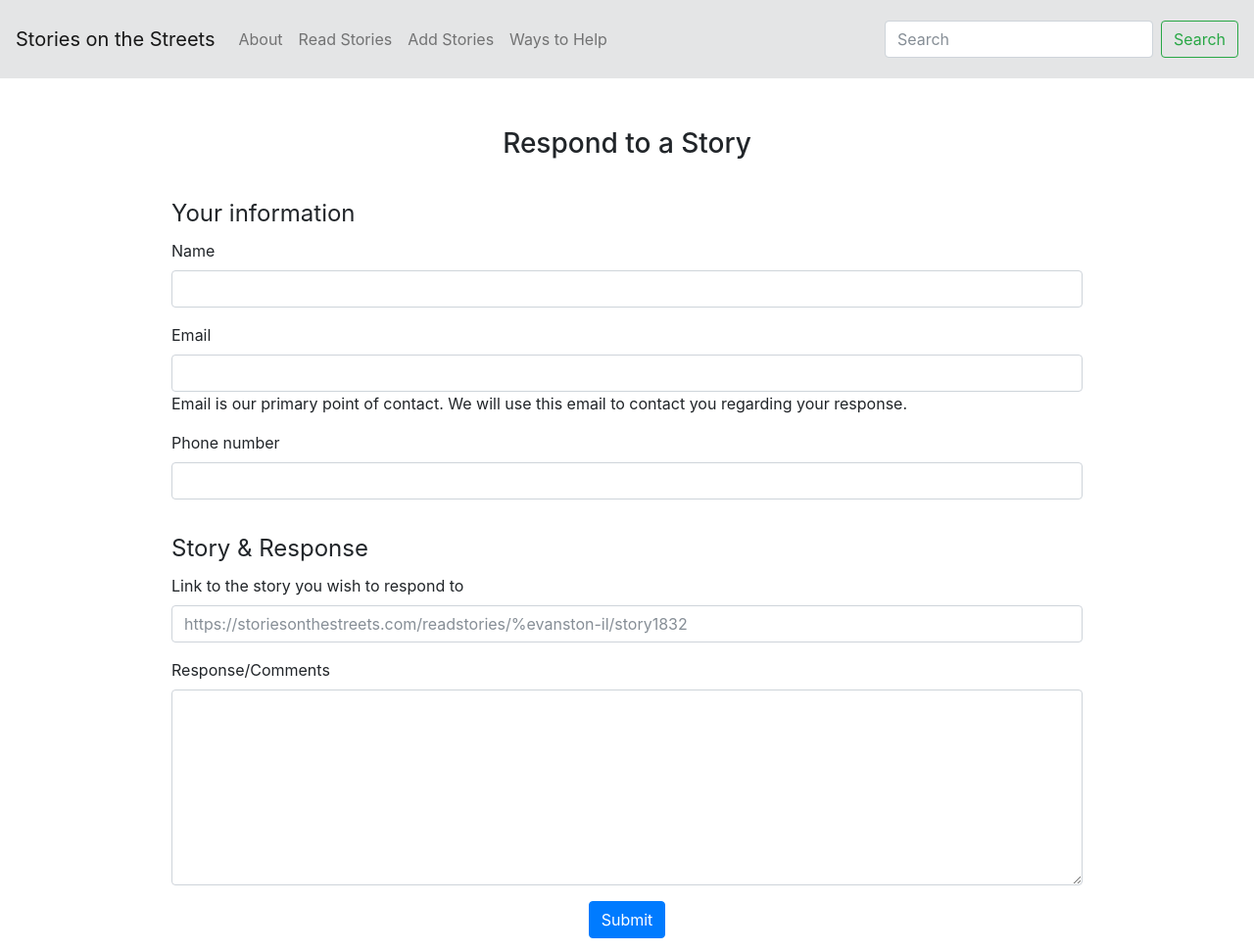
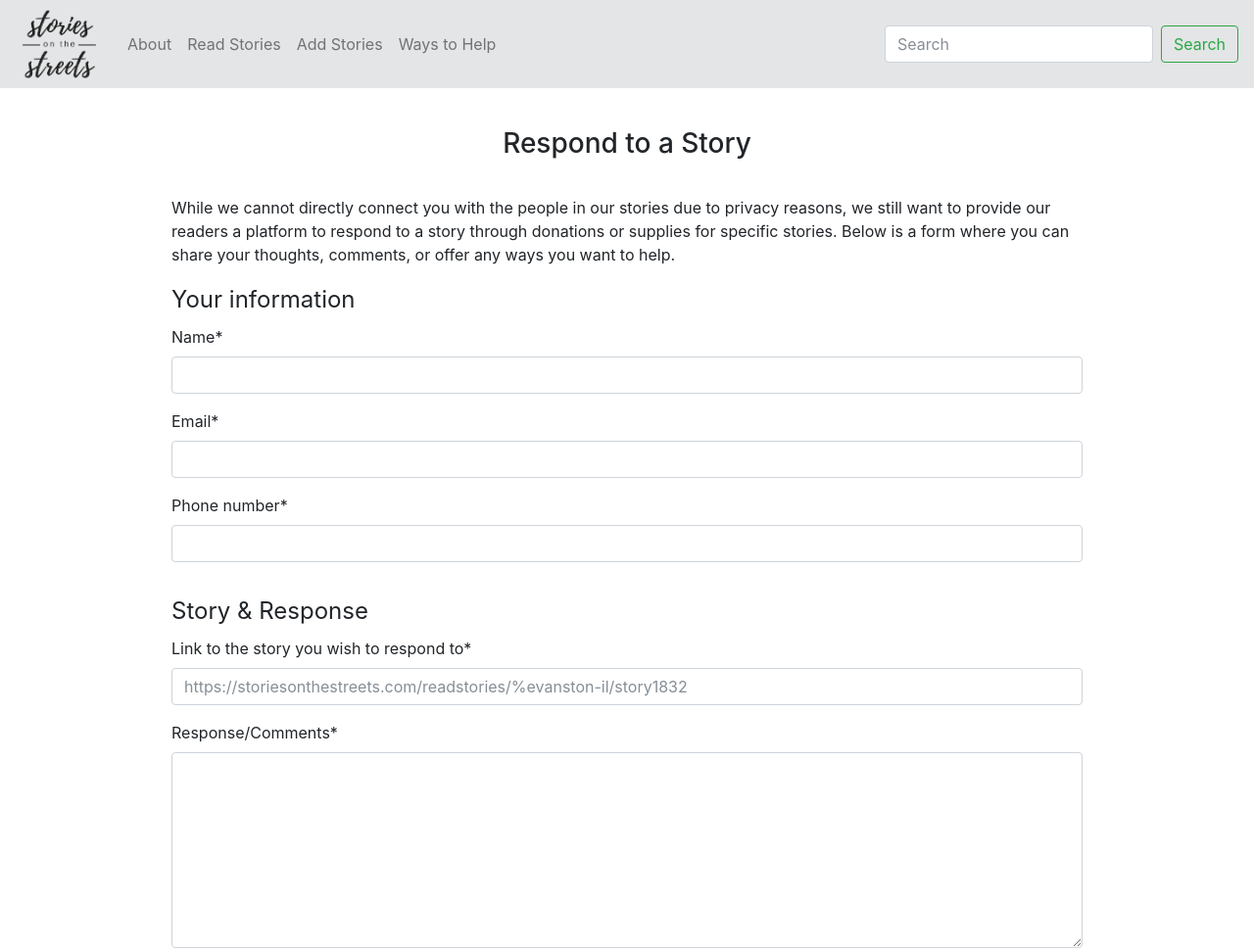
Before and after one commit to chrisguo1/eecs330, a plain HTML site: page respond.html in a window 1280 px wide. Shown: the top 971 px of the page at 98% size. Drawn offline with nearby package versions, Linux system fonts and the light colour scheme.

Commit message:
keren's updates pt 2

```diff
--- a/respond.html
+++ b/respond.html
@@ -14,7 +14,7 @@
 
 	<header>
 	  <nav class="navbar fixed-top navbar-expand-lg navbar-light bg-light">
-	    <a class="navbar-brand" href="index.html">Stories on the Streets</a>
+	    <a class="navbar-brand" href="index.html"><img src="images/logoclear.png" id="logo"/></a>
 	    <div class="collapse navbar-collapse" id="navbarSupportedContent">
 	      <ul class="navbar-nav mr-auto">
 	        <li class="nav-item">
@@ -46,14 +46,17 @@
 
 		<!-- Begin form -->
 <div class="container center-div">
-		<form action="http://google.com" class="form-horizontal">
+	<p>				While we cannot directly connect you with the people in our stories due to privacy reasons,
+					we still want to provide our readers a platform to respond to a story through donations or supplies
+					for specific stories. Below is a form where you can share your thoughts, comments, or offer any ways you want to help.</p>
+		<form class="form-horizontal">
 		<fieldset>
 			<!-- Form Name -->
 			<legend>Your information</legend>
 
 			<!-- Name input-->
 			<div class="form-group">
-			  <label control-label" for="">Name</label>
+			  <label control-label" for="">Name*</label>
 			  <div>
 			  	<input id="" name="" type="text" placeholder="" class="form-control input-md" required="">
 			  </div>
@@ -62,11 +65,11 @@
 
 			<!-- Email input-->
 			<div class="form-group">
-			  <label class="control-label" for="textinput">Email</label>
+			  <label class="control-label" for="textinput">Email*</label>
 			  <div>
 			 	 <input id="textinput" name="textinput" type="text" placeholder="" class="form-control input-md" required="">
 			 	 <span class="help-block">
-			 	 	Email is our primary point of contact. We will use this email to contact you regarding your response.
+
 			 	 </span>
 			  </div>
 			</div>
@@ -74,7 +77,7 @@
 
 		<!-- Phone input-->
 			<div class="form-group">
-			  <label class="control-label" for="textinput">Phone number</label>
+			  <label class="control-label" for="textinput">Phone number*</label>
 			  <div>
 			 	 <input id="textinput" name="textinput" type="text" placeholder="" class="form-control input-md" required="">
 			  </div>
@@ -90,7 +93,7 @@
 		<!-- Story link input-->
 		<div class="form-group">
 		  <label class="control-label" for="textinput">
-		  	Link to the story you wish to respond to
+		  	Link to the story you wish to respond to*
 		  </label>
 		  <div>
 		 	 <input id="textinput" name="textinput" type="text" placeholder="https://storiesonthestreets.com/readstories/%evanston-il/story1832" class="form-control input-md" required="">
@@ -100,7 +103,7 @@
 
 		<!-- response area -->
 		<div class="form-group">
-		  <label class="control-label" for="textarea">Response/Comments</label>
+		  <label class="control-label" for=textarea">Response/Comments*</label>
 		  <div>
 		    <textarea class="form-control textarea-height"  id="textarea" name="textarea"></textarea>
 		  </div>
--- a/styles.css
+++ b/styles.css
@@ -1,5 +1,5 @@
 .navbar {
-    height: 80px;
+    height: 90px;
 }
 
 .stories-section {
@@ -45,7 +45,7 @@
 
 #about-section {
     padding-top: 150px;
-    background-color: royalblue;
+    background-color: royalblue; /* color options:375E97 34675C*/
     color: white;
     height: 375px;
     text-align: center;
@@ -239,3 +239,7 @@ footer {
 .textarea-height {
     height: 200px;
 }
+
+#logo {
+  height:90px;
+}
```
Also changed, not shown: index.html (+2 -2 lines), profile.html (+2 -2 lines), readstories.html (+1 -1 lines), searchedreadstories.html (+1 -1 lines), submittedResponse.html (+1 -1 lines), template.html (+1 -1 lines), waystohelp.html (+1 -1 lines), images/logo.png (added), images/logoclear.png (added).
